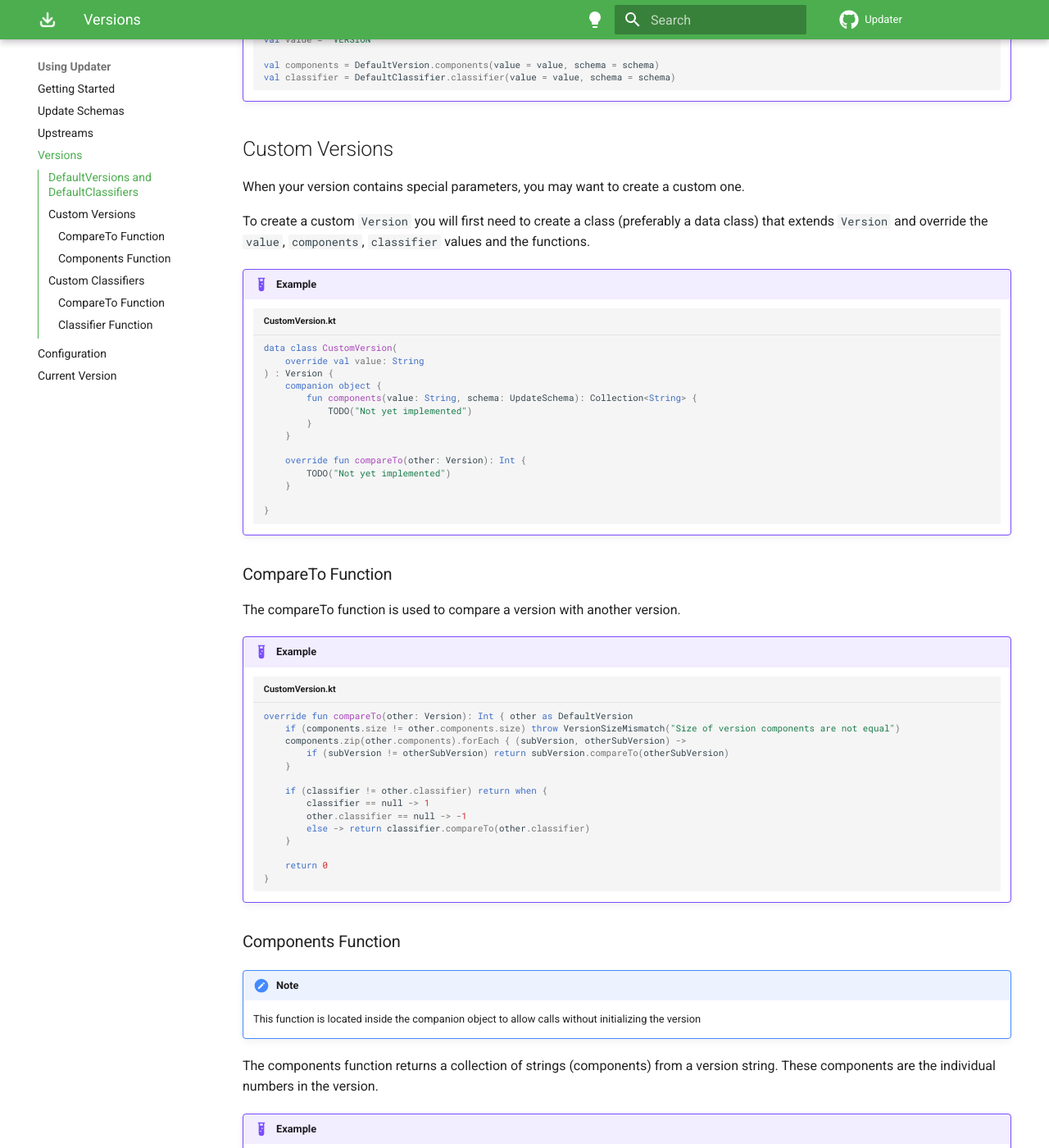
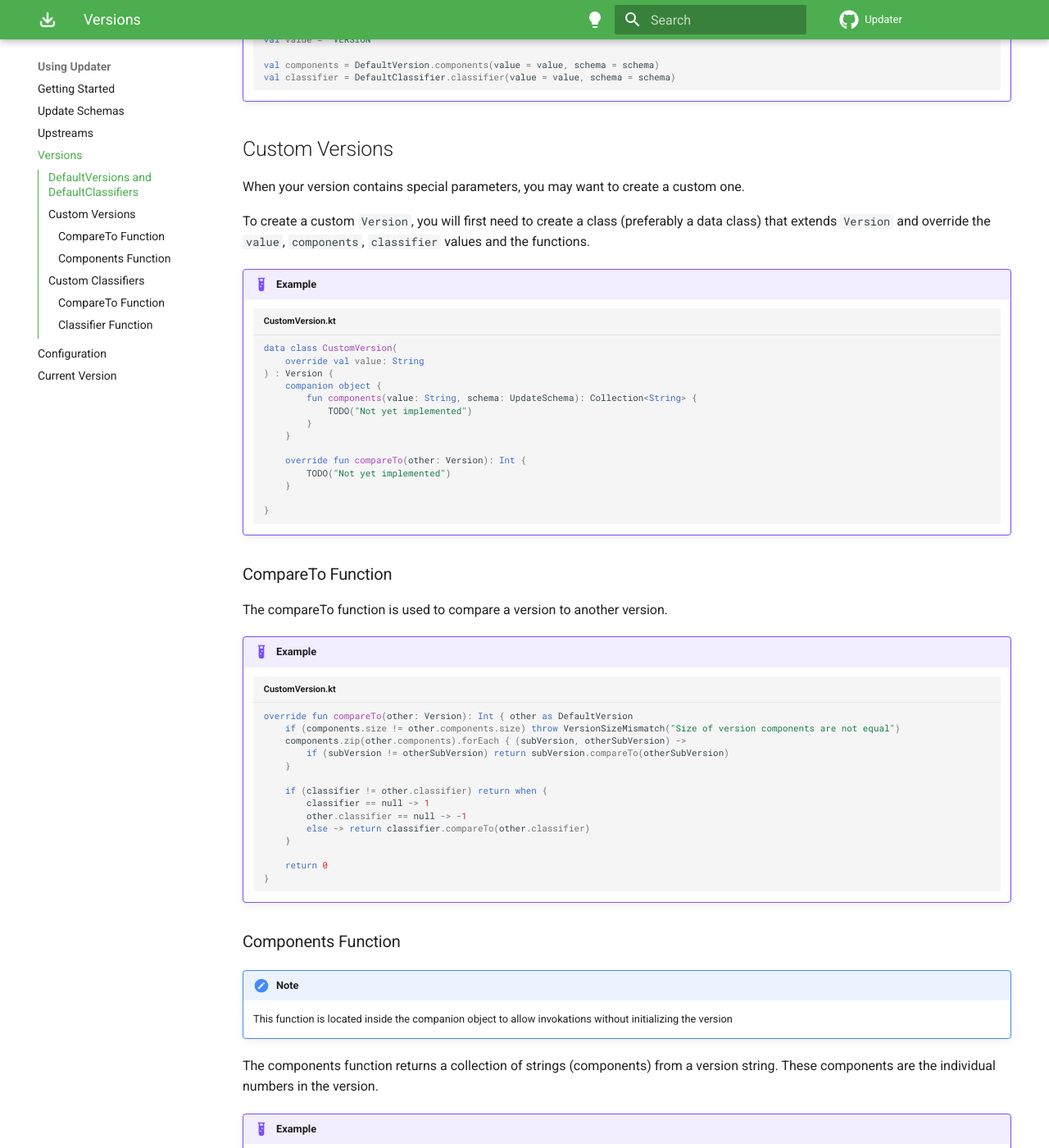
Before and after one commit to Vxrpenter/Updater-Wiki, an MkDocs documentation site: the page built from docs/using-updater/versions.md, in a window 1280 px wide and 1400 px high, scrolled down 531 px. Shown: the whole window at 82% size. Built offline with MkDocs 1.6.1 and Material for MkDocs 9.7.7, drawn with Linux system fonts in a browser that asks for light colours; comment, search, counter and statistics services are not loaded; the version menu is left out; some of the changed text lies outside the part shown.

Commit message:
Cleanup versions.md

```diff
--- a/docs/using-updater/versions.md
+++ b/docs/using-updater/versions.md
@@ -28,7 +28,7 @@ They are used to create the specific components or `DefaultClassifier` from a ve
 
 When your version contains special parameters, you may want to create a custom one.
 
-To create a custom `Version` you will first need to create a class
+To create a custom `Version`, you will first need to create a class
 (preferably a data class) that extends `Version` and override the `value`, `components`, `classifier` values
 and the functions.
 
@@ -53,7 +53,7 @@ and the functions.
 
 ### CompareTo Function
 
-The compareTo function is used to compare a version with another version.
+The compareTo function is used to compare a version to another version.
 
 !!!example
 
@@ -78,7 +78,7 @@ The compareTo function is used to compare a version with another version.
 
 !!! note "Note"
 
-    This function is located inside the companion object to allow calls without initializing the version
+    This function is located inside the companion object to allow invokations without initializing the version
 
 The components function returns a collection of strings (components) from a version string.
 These components are the individual numbers in the version.
@@ -130,7 +130,7 @@ and the functions.
 
 ### CompareTo Function
 
-The compareTo function is used to compare a classifier with another version.
+The compareTo function is used to compare a classifier to another version.
 
 !!!example
 
@@ -151,7 +151,7 @@ The compareTo function is used to compare a classifier with another version.
 
 !!! note "Note"
 
-    This function is located inside the companion object to allow calls without initializing the version
+    This function is located inside the companion object to allow invokations without initializing the version
 
 The classifier function returns a classifier from a version string.
 The classifier will be paired with the `ClassifierPriority` from the `UpdateSchema`.
```
Also changed, not shown: other parts of docs/using-updater/versions.md (+1 -1 lines).
